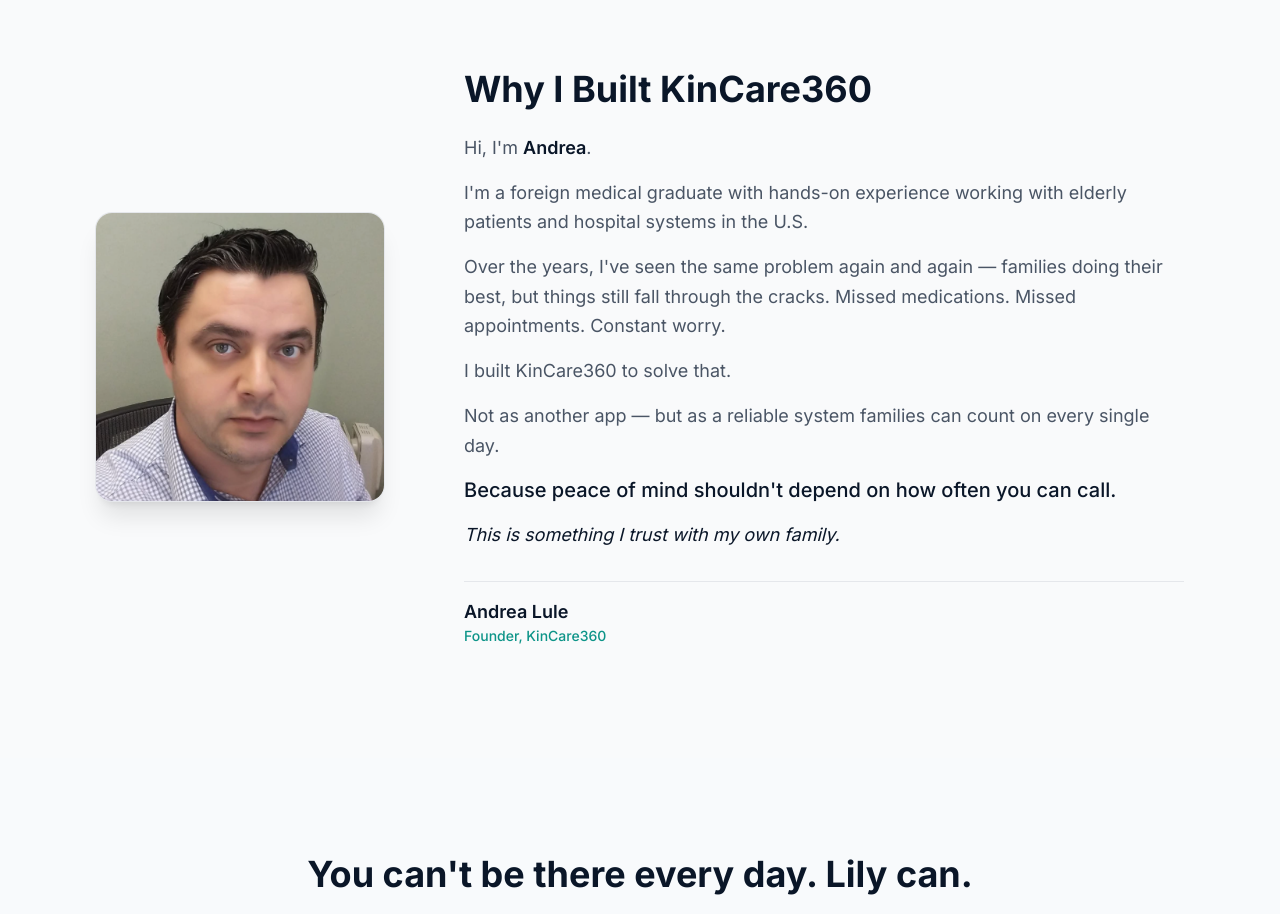
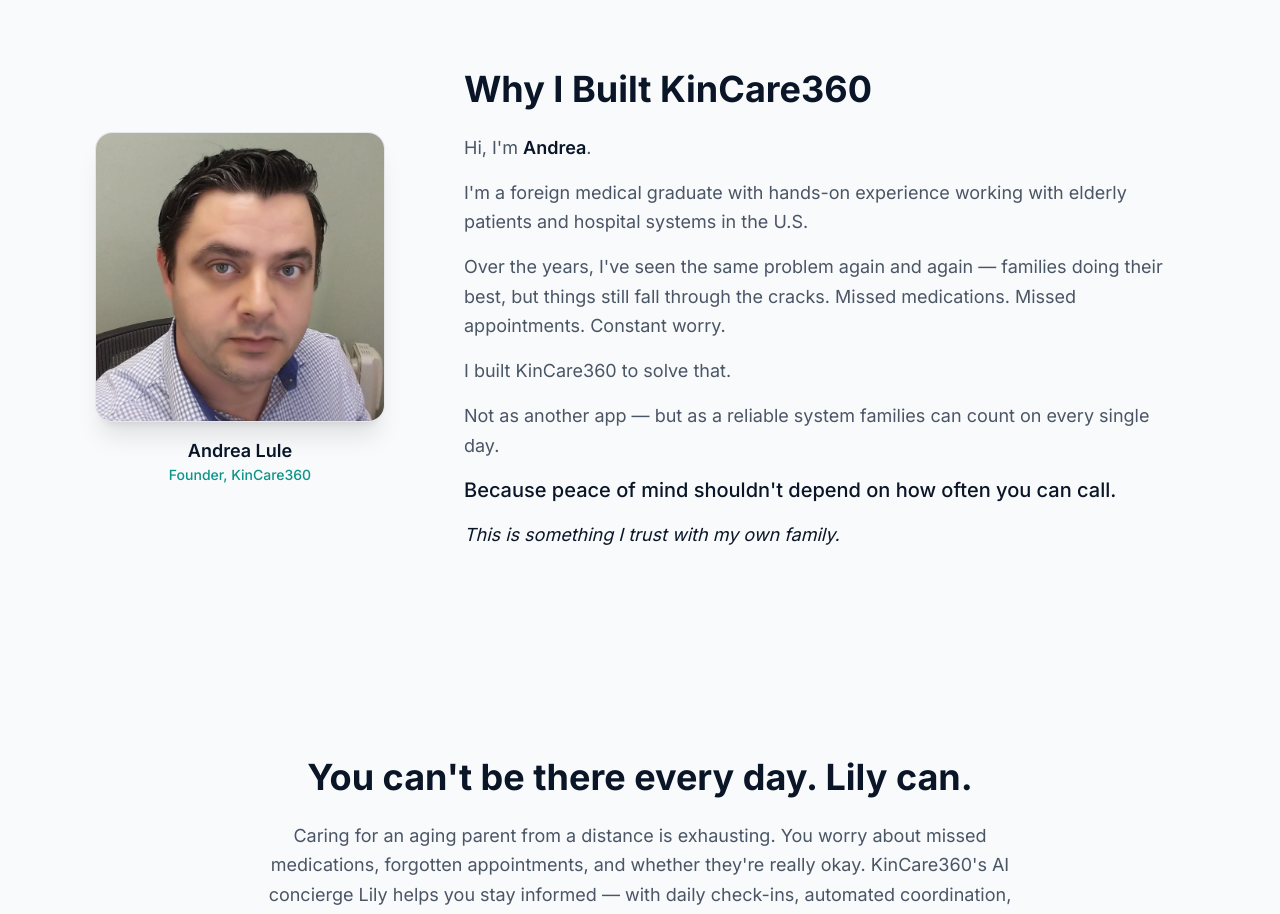
Before and after one commit to andreablule/kincare360, a Next.js app: page / in a window 1280 px wide. Shown: the part 1360-2274 px from the top of the page. Built offline with nearby package versions, Linux system fonts and the light colour scheme.

Commit message:
fix: move name under photo, remove from bottom

```diff
--- a/src/components/FounderStory.tsx
+++ b/src/components/FounderStory.tsx
@@ -5,18 +5,20 @@ export default function FounderStory() {
     <section className="bg-gray-50 py-20 md:py-28" id="founder">
       <div className="max-w-6xl mx-auto px-4 sm:px-6 lg:px-8">
         <div className="flex flex-col md:flex-row items-center gap-12 md:gap-20">
-          {/* Photo */}
-          <div className="flex-shrink-0">
+          {/* Photo + Name */}
+          <div className="flex-shrink-0 text-center">
             <div className="relative w-56 h-56 md:w-72 md:h-72 rounded-2xl overflow-hidden shadow-xl ring-1 ring-gray-200">
               <Image
                 src="/andrea-founder.png"
-                alt="Andrea — Founder of KinCare360"
+                alt="Andrea Lule — Founder of KinCare360"
                 fill
                 className="object-cover object-top"
                 sizes="(max-width: 768px) 224px, 288px"
                 priority
               />
             </div>
+            <p className="text-lg font-semibold text-navy mt-4">Andrea Lule</p>
+            <p className="text-sm text-teal font-medium">Founder, KinCare360</p>
           </div>
 
           {/* Story */}
@@ -53,10 +55,7 @@ export default function FounderStory() {
               </p>
             </div>
 
-            <div className="mt-8 pt-4 border-t border-gray-200">
-              <p className="text-lg font-semibold text-navy">Andrea Lule</p>
-              <p className="text-sm text-teal font-medium">Founder, KinCare360</p>
-            </div>
+
           </div>
         </div>
       </div>
```
